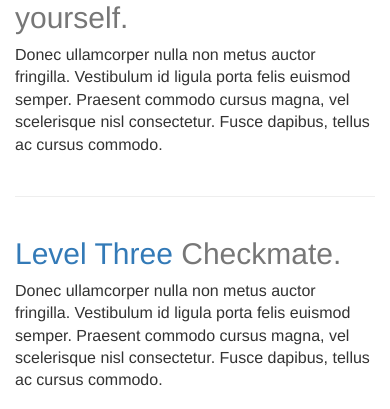
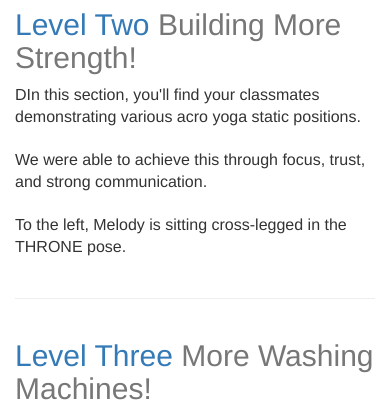
Before and after one commit to sandimagithub/AcroYoga-Project, a Node project: template views/selection.ejs in a window 390 px wide. Shown: the part 932-1341 px from the top of the page. Run offline with Node 20 templates, Linux system fonts and the light colour scheme; the template is opened without the code that fills it, so the values that code supplies are empty; some libraries are stand-ins or nearby versions.

Commit message:
added text to the different level pages and selection page, and added 1 additional picture to carousel

```diff
--- a/views/level_one.ejs
+++ b/views/level_one.ejs
@@ -54,7 +54,7 @@
       <div class="row featurette" style="margin-top: 50px;">
         <div class="col-md-7">
           <h2 class="featurette-heading"> <a href="#">Level One</a> <span class="text-muted">It'll blow your mind.</span></h2>
-          <p class="lead">In this section, it should include a list of the links, the name of the poses and any related poses. When the user clicks on that link, it can be featured in this page below in a smaller window or it can be expanded into a larger window.</p>
+          <p class="lead">In this section, you will find a list of the links, the name of the poses and any related transition poses. When you click on that link, it will be featured in another tab.</p>
 
         </div>
         <div class="col-md-5">
--- a/views/level_two.ejs
+++ b/views/level_two.ejs
@@ -53,8 +53,8 @@
 
       <div class="row featurette" style="margin-top: 50px;">
         <div class="col-md-7">
-          <h2 class="featurette-heading"> <a href="#">Level Two</a> <span class="text-muted">It'll blow your mind.</span></h2>
-          <p class="lead">In this section, it should include a list of the links, the name of the poses and any related poses. When the user clicks on that link, it can be featured in this page below in a smaller window or it can be expanded into a larger window.</p>
+          <h2 class="featurette-heading"> <a href="#">Level Two</a> <span class="text-muted">Building More Strength!</span></h2>
+          <p class="lead">In this section, you will find a list of the links, the name of the poses and any related transition poses. When you click on that link, it will be featured in another tab.</p>
 
         </div>
         <div class="col-md-5">
--- a/views/selection.ejs
+++ b/views/selection.ejs
@@ -55,7 +55,11 @@
       <div class="row featurette" style="margin-top: 50px;">
         <div class="col-md-7">
           <h2 class="featurette-heading"> <a href="/selection/level/1">Level One</a> <span class="text-muted">It'll blow your mind.</span></h2>
-          <p class="lead">In this section, it should include a list of the links, the name of the poses and any related poses. When the user clicks on that link, it can be featured in this page below in a smaller window or it can be expanded into a larger window.</p>
+          <p class="lead">In this section, you'll find your classmates demonstrating various acro yoga static positions.  </p>
+
+           <p class="lead">We were able to achieve this through focus, trust, and strong communication.</p>
+
+           <p class="lead">To the right, George is in the THINKER pose.</p>
 
         </div>
         <div class="col-md-5">
@@ -70,8 +74,12 @@
           <img class="featurette-image img-responsive" src="./images/melody_throne.jpg" alt="Generic placeholder image">
         </div>
         <div class="col-md-7">
-          <h2 class="featurette-heading"> <a href="/selection/level/2">Level Two </a><span class="text-muted">See for yourself.</span></h2>
-          <p class="lead">Donec ullamcorper nulla non metus auctor fringilla. Vestibulum id ligula porta felis euismod semper. Praesent commodo cursus magna, vel scelerisque nisl consectetur. Fusce dapibus, tellus ac cursus commodo.</p>
+          <h2 class="featurette-heading"> <a href="/selection/level/2">Level Two </a><span class="text-muted">Building More Strength!</span></h2>
+          <p class="lead">DIn this section, you'll find your classmates demonstrating various acro yoga static positions.  </p>
+
+           <p class="lead">We were able to achieve this through focus, trust, and strong communication.</p>
+
+           <p class="lead">To the left, Melody is sitting cross-legged in the THRONE pose.</p>
 
         </div>
       </div>
@@ -80,8 +88,12 @@
 
       <div class="row featurette">
         <div class="col-md-7">
-          <h2 class="featurette-heading"><a href="/selection/level/3">Level Three</a> <span class="text-muted">Checkmate.</span></h2>
-          <p class="lead">Donec ullamcorper nulla non metus auctor fringilla. Vestibulum id ligula porta felis euismod semper. Praesent commodo cursus magna, vel scelerisque nisl consectetur. Fusce dapibus, tellus ac cursus commodo.</p>
+          <h2 class="featurette-heading"><a href="/selection/level/3">Level Three</a> <span class="text-muted">More Washing Machines!</span></h2>
+          <p class="lead">In this section, you'll find your classmates demonstrating various acro yoga static positions.  </p>
+
+          <p class="lead">We were able to achieve this through focus, trust, and strong communication.</p>
+
+          <p class="lead">To the right, George is based by Angel in HIGH FLYING WHALE pose.</p>
 
 
         </div>
@@ -97,8 +109,12 @@
           <img class="featurette-image img-responsive" src="./images/downwarddog3.jpg" alt="Generic placeholder image">
         </div>
         <div class="col-md-7">
-          <h2 class="featurette-heading"><a href="/selection/level/0">Therapeutic Acro Yoga </a><span class="text-muted">See for yourself.</span></h2>
-          <p class="lead">Donec ullamcorper nulla non metus auctor fringilla. Vestibulum id ligula porta felis euismod semper. Praesent commodo cursus magna, vel scelerisque nisl consectetur. Fusce dapibus, tellus ac cursus commodo.</p>
+          <h2 class="featurette-heading"><a href="/selection/level/0">Therapeutic Acro Yoga </a><span class="text-muted">You've Earned It!</span></h2>
+          <p class="lead">In this section, you'll find your classmates and teacher demonstrating various acro yoga static positions.  </p>
+
+          <p class="lead">We were able to achieve this through focus, trust, and strong communication. </p>
+
+          <p class="lead">To the left, George, Angel, and Arun are all getting a strong stretch on their backs. </p>
 
         </div>
       </div>
--- a/views/therapeutic.ejs
+++ b/views/therapeutic.ejs
@@ -53,8 +53,8 @@
 
       <div class="row featurette" style="margin-top: 50px;">
         <div class="col-md-7">
-          <h2 class="featurette-heading"> <a href="#">Therapeutic Acro Yoga</a> <span class="text-muted">It'll blow your mind.</span></h2>
-          <p class="lead">In this section, it should include a list of the links, the name of the poses and any related poses. When the user clicks on that link, it can be featured in this page below in a smaller window or it can be expanded into a larger window.</p>
+          <h2 class="featurette-heading"> <a href="#">Therapeutic Acro Yoga</a> <span class="text-muted">You've Earned It!</span></h2>
+          <p class="lead">In this section, you will find a list of the links, the name of the poses and any related transition poses. When you click on that link, it will be featured in another tab.</p>
 
         </div>
         <div class="col-md-5">
```
Also changed, not shown: views/index.ejs (+12 -0 lines), views/level_three.ejs (+2 -18 lines).
